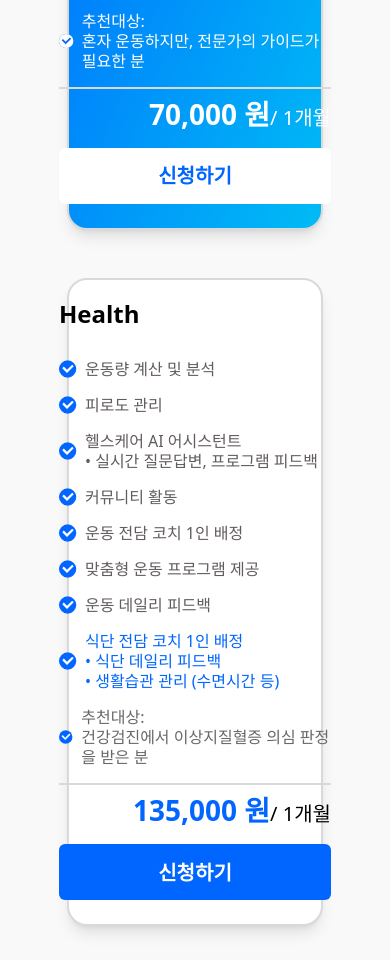
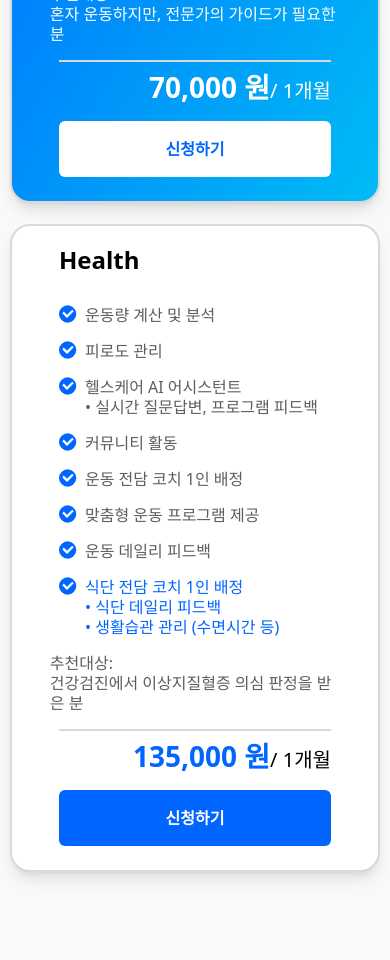
Before and after one commit to BoostPerformance/fitculator-io, a Next.js app: page / in a window 390 px wide. Shown: the part 5680-6640 px from the top of the page. Built offline with nearby package versions, Linux system fonts and the light colour scheme.

Commit message:
프로덕트 카드 반응형 수정중

```diff
--- a/src/components/button.tsx
+++ b/src/components/button.tsx
@@ -31,7 +31,7 @@ const Button: React.FC<ButtonProps> = ({
 
   const sizeStyles: Record<ButtonSize, string> = {
     xs: 'h-[2.75rem] w-[15.5rem] rounded-[0.375rem] text-1.25-900  sm:w-[9rem] sm:h-[1.875rem] sm:py-[1rem] sm:px-0 sm:text-0.875-700',
-    sm: 'w-[22rem] h-[3.5rem] sm:w-[17rem] items-center rounded-[0.375rem] text-1.25-900 py-[1.75rem] px-[4.25rem]',
+    sm: 'w-[22rem] h-[3.5rem] md:w-[100%] sm:w-[17rem] items-center rounded-[0.375rem] text-1.25-900 md:text-1-900 py-[1.75rem] px-[4.25rem]',
     md: 'w-[29rem] text-blue-2 rounded-[0.75rem] mt-[6.25rem] md:w-[20rem] md:mt-[2rem] md:py-[1rem] md:px-[2rem] sm:w-[17rem] sm:py-[1rem] sm:ml-[2.5rem] text-1.75-900 md:text-1.5-900 sm:text-1.125-700 py-[1.75rem] px-[4.25rem]',
     lg: 'w-[29rem] text-white rounded-[0.75rem] text-1.75-900 md:w-[20rem] md:mt-[2rem] md:py-[1rem] md:px-[2rem] sm:w-[18rem] sm:py-[1.25rem] md:text-1.5-900 sm:text-1.125-900 py-[1.75rem] px-[4.25rem]',
   };
--- a/src/components/productItem.tsx
+++ b/src/components/productItem.tsx
@@ -11,6 +11,7 @@ interface ProductItemProps {
   pro?: boolean | ReactNode;
   health?: boolean | ReactNode;
   selectedPeriod: string;
+  targetCustomer?: string;
 }
 
 const ProductItem: React.FC<ProductItemProps> = ({
@@ -20,6 +21,7 @@ const ProductItem: React.FC<ProductItemProps> = ({
   perMonth,
   pro,
   health,
+  targetCustomer,
   selectedPeriod,
 }) => {
   const calcPrice = selectedPeriod === '3개월' ? 360000 : price;
@@ -28,13 +30,15 @@ const ProductItem: React.FC<ProductItemProps> = ({
 
   return (
     <div
-      className={`min-h-auto border-2 border-gray-3 rounded-[1.25rem] px-[2.44rem] py-[2.5rem] sm:pt-[1.19rem] sm:pb-[1.5rem] sm:px-[1.38rem] sm:gap-[1rem] flex flex-col justify-around items-center gap-[1.8rem] shadow-lg bg-white ${
+      className={`min-h-auto md:w-[40%] sm:w-full border-2 border-gray-3 rounded-[1.25rem] px-[2.44rem] md:px-[0.3rem] py-[2.5rem] sm:pt-[1.19rem] sm:pb-[1.5rem] sm:px-[1.38rem] sm:gap-[1rem] flex flex-col justify-around items-center gap-[1.8rem] shadow-lg bg-white ${
         pro ? 'from-blue-2 bg-gradient-to-tl to-blue-1 from-17% text-white' : ''
       }`}
     >
-      <div className="w-[22rem] sm:w-[17rem] h-auto flex flex-col justify-start flex-grow sm:grow-0 gap-[1.88rem]">
+      <div className="w-[22rem] md:w-[90%] sm:w-[17rem] h-auto flex flex-col justify-start flex-grow sm:grow-0 gap-[1.88rem]">
         <div>
-          <h1 className="text-3.7-900 sm:text-1.5-900">{title}</h1>
+          <h1 className="text-3.7-900 md:text-1.5-900 sm:text-1.5-900">
+            {title}
+          </h1>
         </div>
 
         <div>
@@ -42,7 +46,7 @@ const ProductItem: React.FC<ProductItemProps> = ({
             {descriptions.map((description, index) => (
               <li
                 key={index}
-                className="flex flex-row gap-2 items-center sm:text-1-500 relative"
+                className="flex flex-row gap-2 items-start sm:text-1-500 relative"
               >
                 <div className="relative w-[1.125rem] h-[1.125rem]">
                   {pro ? (
@@ -60,7 +64,7 @@ const ProductItem: React.FC<ProductItemProps> = ({
                   )}
                 </div>
                 <div
-                  className={`text-1.25-500 sm:text-1-500 ${
+                  className={`text-1.25-500 md:text-1-500 sm:text-1-500 ${
                     pro ? '' : 'text-gray-1'
                   } `}
                 >
@@ -71,17 +75,27 @@ const ProductItem: React.FC<ProductItemProps> = ({
           </ul>
         </div>
       </div>
+      {(pro || health) && (
+        <div className={`md:px-[1rem] ${pro ? `text-white` : `text-gray-1`}`}>
+          <h1 className="text-1.125-700 md:md:text-1-500 sm:md:text-1-500">
+            추천대상:
+          </h1>
+          <span className="text-1.125-500 md:md:text-1-500 sm:md:text-1-500">
+            {targetCustomer}
+          </span>
+        </div>
+      )}
       <div className="flex flex-col ">
-        <span className="w-[22rem] border-[0.02rem] border-gray-3 mb-2 sm:w-[17rem]"></span>
-        <div className="flex items-baseline justify-end">
+        <span className="w-[22rem] md:w-[12rem] border-[0.02rem] border-gray-3 mb-2 sm:w-[17rem]"></span>
+        <div className="flex items-baseline justify-end md:w-[100%]">
           <p
-            className={`text-2.5-900 sm:text-1.75-900 ${
+            className={`text-2.5-900 md:text-1.5-900 sm:text-1.75-900 ${
               pro ? 'text-white' : 'text-blue-1'
             }`}
           >
             {pro ? '70,000 원' : health ? `${priceString} 원` : 'Free'}
           </p>
-          <p className="text-1.25-500">
+          <p className="text-1.25-500 ">
             {pro || health ? `/ ${perMonth}` : ''}
           </p>
         </div>
--- a/src/components/products.tsx
+++ b/src/components/products.tsx
@@ -31,7 +31,7 @@ const Product = () => {
         selectedPeriod={selectedPeriod}
       />
 
-      <div className="flex flex-row h-auto gap-[3rem] w-[50rem] md:w-auto sm:w-[16rem] justify-center sm:flex-col">
+      <div className="flex flex-row h-auto gap-[3rem] w-[50rem] md:gap-[1.3rem] md:w-[95%] justify-center sm:flex-col">
         <ProductItem
           title="Basic"
           descriptions={[
@@ -72,16 +72,14 @@ const Product = () => {
                 </div>
                 <div className="flex items-center sm:flex-row gap-1">
                   <div>• 개별 운동 루틴, 데일리 피드백</div>
-                  <span className="rounded-[1.125rem] py-[0.1rem] px-[0.625rem] border-[0.1rem] border-white text-white bg-transparent text-0.875-700 sm:text-0.7-700 sm:hidden">
+                  <span className="rounded-[1.125rem] py-[0.1rem] px-[0.625rem] md:px-[0.2rem] border-[0.1rem] border-white text-white bg-transparent text-0.875-700 md:text-0.7-700 sm:text-0.7-700 sm:hidden">
                     인기
                   </span>
                 </div>
               </div>
             </>,
-            <div>
-              <div>추천대상: </div> 혼자 운동하지만, 전문가의 가이드가 필요한 분
-            </div>,
           ]}
+          targetCustomer="혼자 운동하지만, 전문가의 가이드가 필요한 분"
           price={70000}
           perMonth="1개월"
           pro
@@ -105,11 +103,8 @@ const Product = () => {
               <div>• 식단 데일리 피드백</div>
               <div>• 생활습관 관리 (수면시간 등)</div>
             </div>,
-            <div className="text-gray-6">
-              <div>추천대상: </div>
-              <div>건강검진에서 이상지질혈증 의심 판정을 받은 분</div>
-            </div>,
           ]}
+          targetCustomer="건강검진에서 이상지질혈증 의심 판정을 받은 분"
           price={135000}
           perMonth={perMonth}
           selectedPeriod={selectedPeriod}
--- a/tailwind.config.ts
+++ b/tailwind.config.ts
@@ -78,6 +78,7 @@ const config: Config = {
       '1-600': ['1rem', { fontWeight: 600 }],
       '1-700': ['1rem', { fontWeight: 700 }],
       '1-900': ['1rem', { fontWeight: 900 }],
+      '1.125-500': ['1.125rem', { fontWeight: 500 }],
       '1.125-700': ['1.125rem', { fontWeight: 700 }],
       '1.25-500': ['1.25rem', { fontWeight: 500 }],
       '1.25-700': ['1.25rem', { fontWeight: 700 }],
@@ -102,7 +103,7 @@ const config: Config = {
     },
     screens: {
       md: { max: '1024px' },
-      sm: { max: '768px' },
+      sm: { max: '767px' },
     },
   },
   plugins: [require('tailwind-scrollbar-hide')],
```
